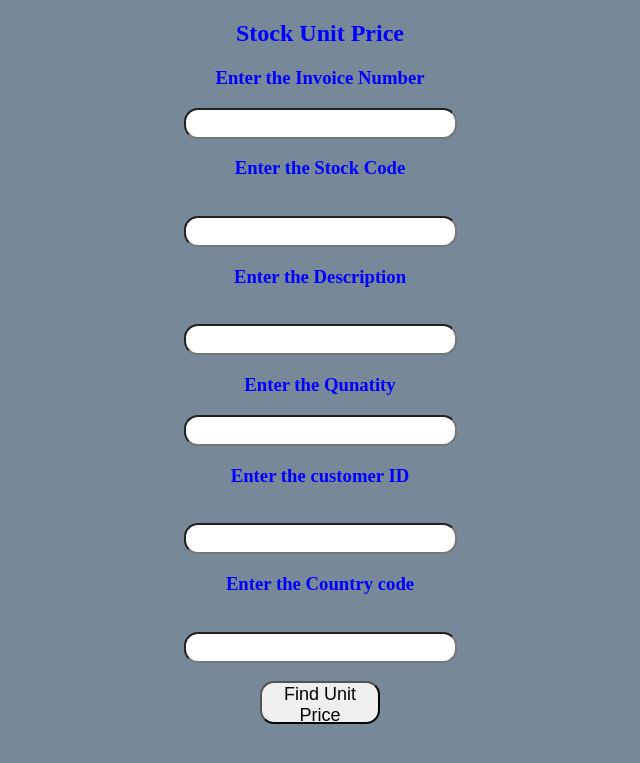
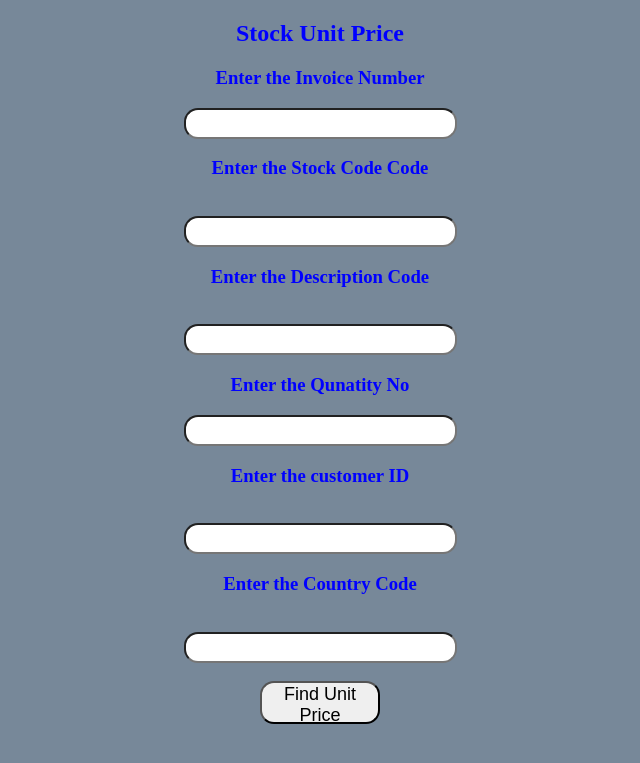
Before and after one commit to pratyushkuppili/stockprice, a Flask app: page / in a window 1280 px wide. Shown: the top 763 px of the page, without its empty margins (320-960 px from the left). Run offline with Flask 2, Linux system fonts and the light colour scheme; parts of the project's set-up code (start-up, migrations or seed data) failed here and were passed over.

Commit message:
Add files via upload

```diff
--- a/templates/index.html
+++ b/templates/index.html
@@ -14,11 +14,11 @@
             <h2>Stock Unit Price </h2>
             <h3>Enter the Invoice Number</h3>
             <input id="first" name="InvoiceNo" type="number ">
-            <h3>Enter the Stock Code</h3><br><input id="second" name="StockCode" required="required">
-            <h3>Enter the Description</h3><br><input id="third" name="Description" required="required">
-            <h3>Enter the Qunatity</h3><input id="fourth" name="Quantity" required="required">
+            <h3>Enter the Stock Code Code</h3><br><input id="second" name="StockCode" required="required">
+            <h3>Enter the Description Code</h3><br><input id="third" name="Description" required="required">
+            <h3>Enter the Qunatity No</h3><input id="fourth" name="Quantity" required="required">
             <h3>Enter the customer ID</h3><br><input id="fifth" name="CustomerID" required="required">
-            <h3>Enter the Country code</h3><br><input id="sixth" name="Country" required="required">
+            <h3>Enter the Country Code</h3><br><input id="sixth" name="Country" required="required">
 
             <br><br><button id="sub" type="submit ">Find Unit Price</button>
             <br>
```
